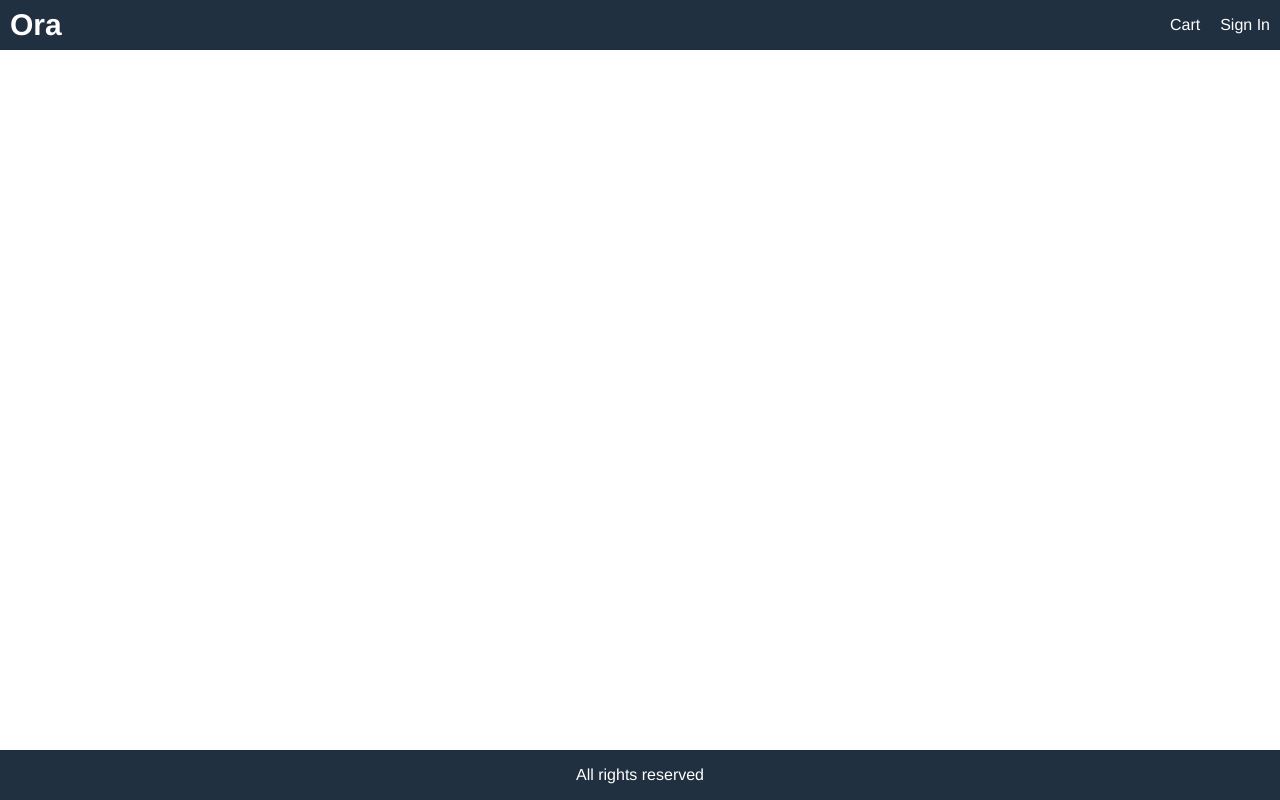
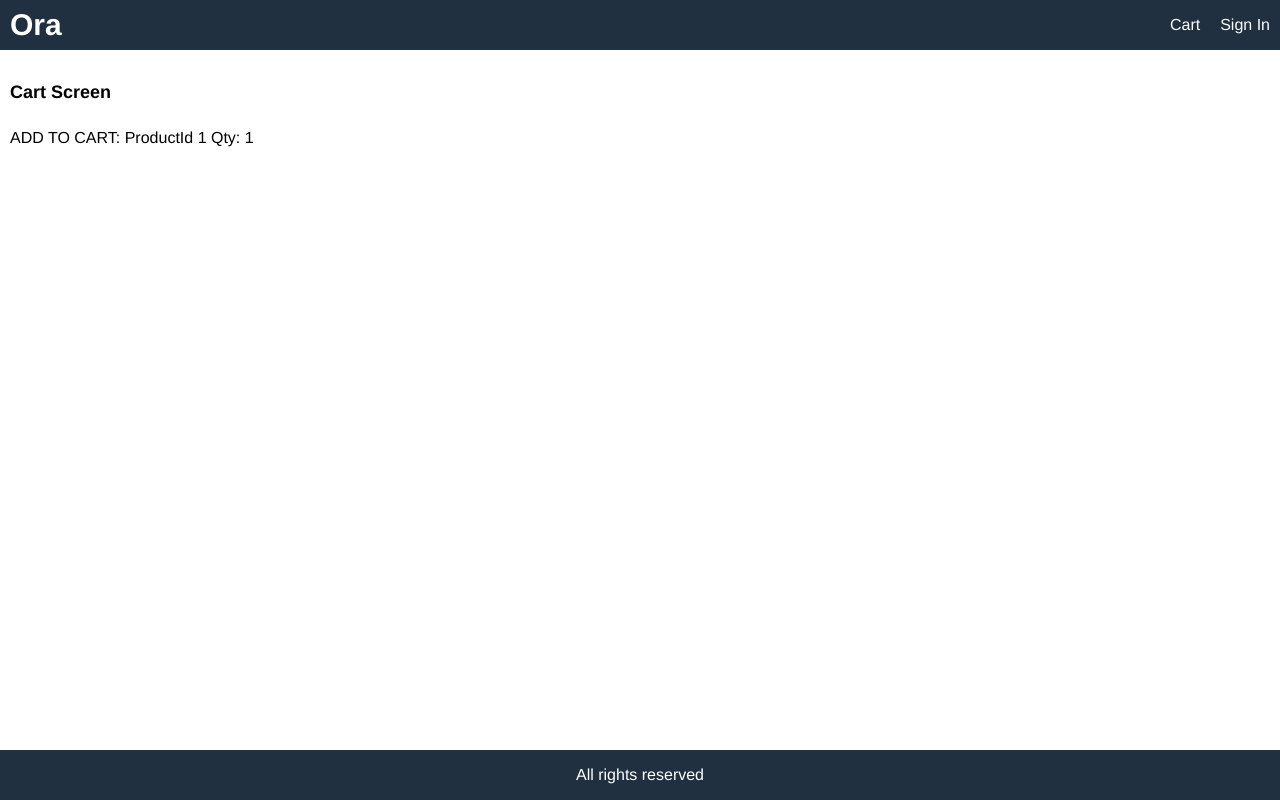
Before and after one commit to MoistGoolem/OraWebStore, a React (Create React App) app in the folder frontend/: page /cart/1 in a window 1280 px wide. Built offline with nearby package versions, Linux system fonts and the light colour scheme.

Commit message:
Added simple cart screen and fixed errors

```diff
--- a/frontend/src/App.js
+++ b/frontend/src/App.js
@@ -1,5 +1,6 @@
 import React from 'react';
 import { BrowserRouter, Route } from 'react-router-dom';
+import CartScreen from './screens/CartScreen';
 import HomeScreen from './screens/HomeScreen';
 import ProductScreen from './screens/ProductScreen';
 
@@ -19,8 +20,9 @@ function App() {
             </header>
 
             <main>
+                <Route path="/" component={HomeScreen} exact></Route>
                 <Route path="/product/:id" component={ProductScreen}></Route>
-                <Route path="/" component={HomeScreen} exact></Route>
+                <Route path="/cart/:id?" component={CartScreen}></Route>
             </main>
 
             <footer className="row center">
--- /dev/null
+++ b/frontend/src/screens/CartScreen.js
@@ -0,0 +1,17 @@
+import React from 'react';
+
+export default function CartScreen(props) {
+    const productId = props.match.params.id;
+    const qty = props.location.search
+        ? Number(props.location.search.split('=')[1])
+        : 1;
+
+    return (
+        <div>
+            <h1>Cart Screen</h1>
+            <p>
+                ADD TO CART: ProductId {productId} Qty: {qty}
+                </p>
+        </div>
+    );
+};
--- a/frontend/src/screens/ProductScreen.js
+++ b/frontend/src/screens/ProductScreen.js
@@ -10,15 +10,15 @@ export default function ProductScreen(props) {
     const dispatch = useDispatch();
     const productId = props.match.params.id;
     const [qty, setQty] = useState(1);
-    const productDetails = useSelector( state => state.productDetails);
-    const { loading, error , product } = productDetails;
+    const productDetails = useSelector( (state) => state.productDetails);
+    const { loading, error, product } = productDetails;
 
     useEffect(() => {
         dispatch(detailsProduct(productId));
     }, [dispatch, productId]);
 
     const addToCartHandler = () => {
-        props.history.push(`/cart/${productId}?qty={qty}`);
+        props.history.push(`/cart/${productId}?qty=${qty}`);
     };
 
     return (
@@ -83,7 +83,7 @@ export default function ProductScreen(props) {
                                                 <div>
                                                     <select
                                                         value={qty}
-                                                        onChange={e => setQty(e.target.value)}
+                                                        onChange={(e) => setQty(e.target.value)}
                                                     >
                                                         {[...Array(product.countInStock).keys()].map(
                                                             (x) => (
```
